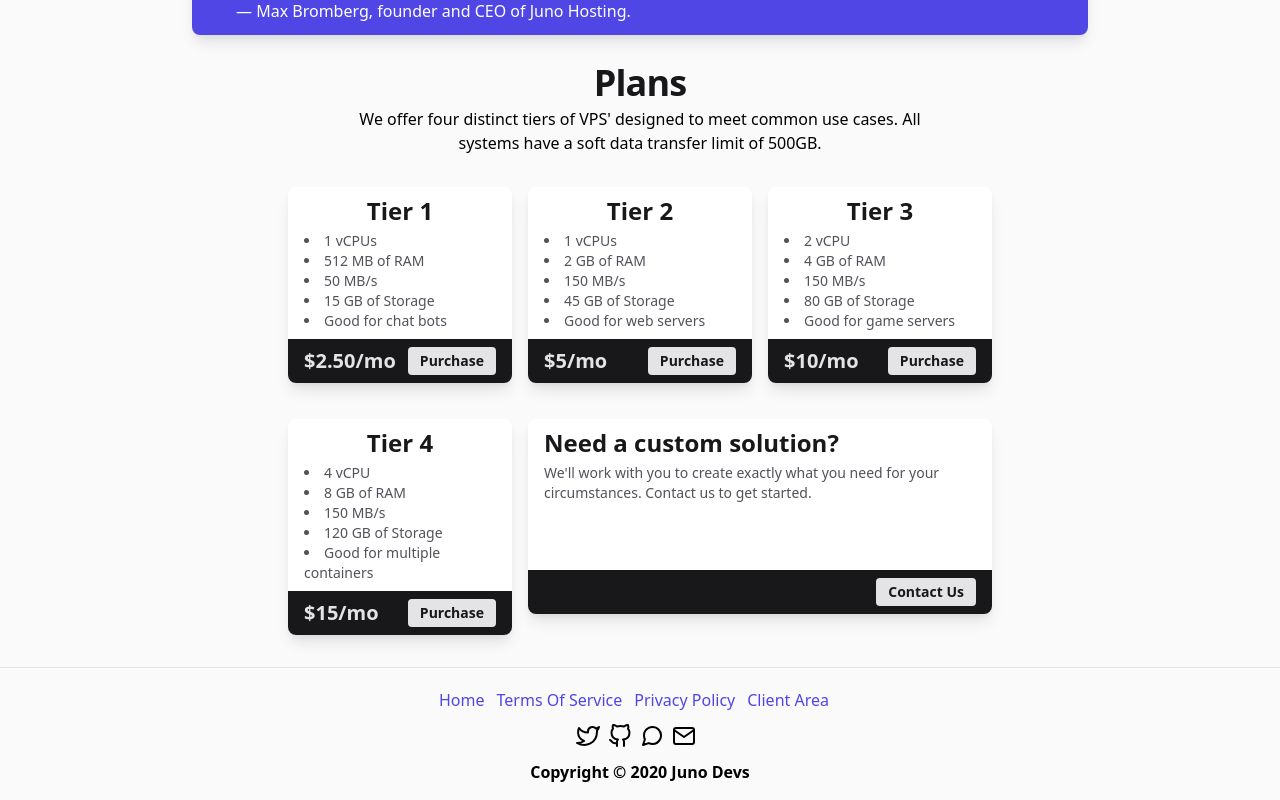
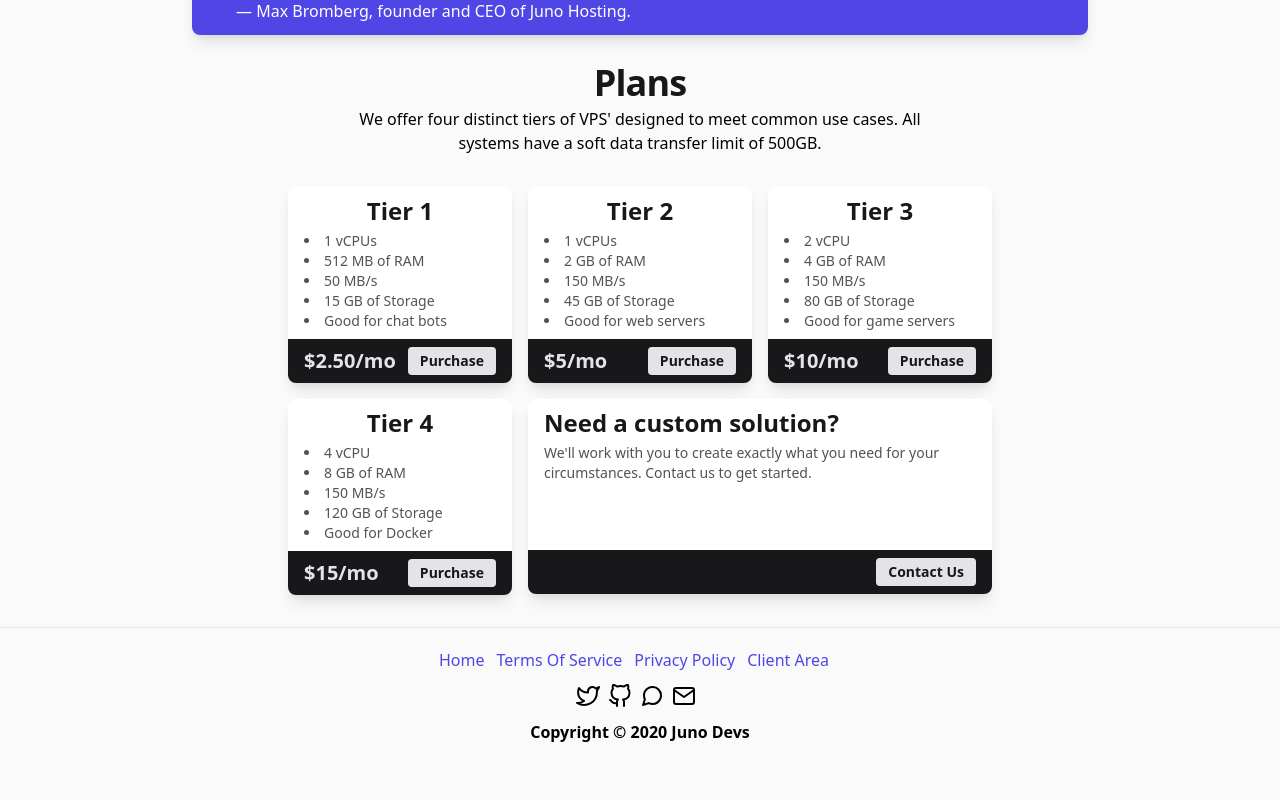
Before and after one commit to junodevs/junohosting.net, a Next.js app: page / in a window 1280 px wide. Shown: the part 1127-1927 px from the top of the page. After the commit the page ends 1887 px from the top, so only its background shows below. Built offline with nearby package versions, Linux system fonts and the light colour scheme; what @tailwindcss/typography would draw is missing.

Commit message:
fix: update

```diff
--- a/pages/index.tsx
+++ b/pages/index.tsx
@@ -96,7 +96,7 @@ const plans: {
     price: 15,
     storage: 120,
     tier: 4,
-    goodFor: 'multiple containers'
+    goodFor: 'Docker'
   }
 ]
 
```
